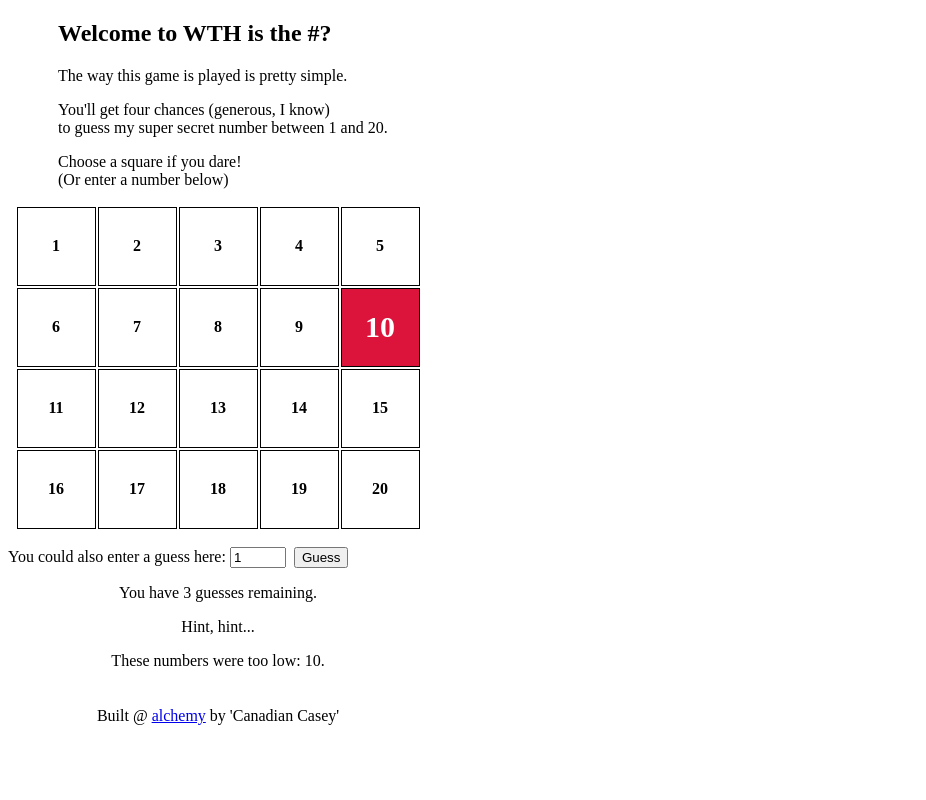
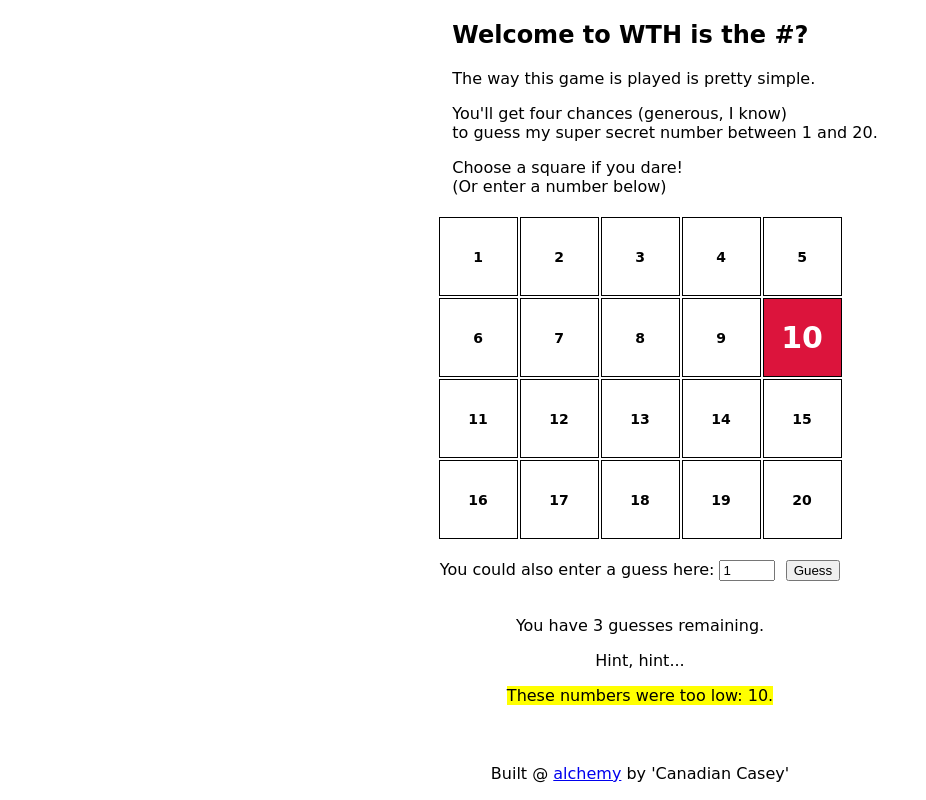
Before and after one commit to drmartell/number-guesser, a plain HTML site: page index.html in a window 1280 px wide. Both pictures are taken after a click on the element "10". Shown: the whole page, without its empty margins (0-926 px from the left). Drawn offline with Linux system fonts and the light colour scheme; a web font is replaced by a local one.

Commit message:
includes refactors and removes extraneous comments

```diff
--- a/app.js
+++ b/app.js
@@ -1,19 +1,11 @@
 import { compareNumbers } from './functions.js';
-
-//export const compareNumbers = (guess, correctNumber) => 7;
 
 // adapted from: https://developer.mozilla.org/en-US/docs/Web/JavaScript/Reference/Global_Objects/Math/random
 export const generateRandom20 = () => Math.floor(Math.random() * Math.floor(20)) + 1;
 
-// const submitButton = document.getElementById('submit-button');
-// console.log(submitButton);
-// submitButton.addEventListener('click', () => {
-//     alert('You clicked submit');
-// });
-
+// get DOM elements
 const triesRemaining = document.getElementById('tries-remaining');
 const numTable = document.getElementById('numbers-table');
-//const rawUserGuess = document.getElementByName('user-guess');
 const rawUserGuess = document.getElementById('user-guess-id');
 const submitButton = document.getElementById('make-guess');
 const playAgainButton = document.getElementById('play-again');
@@ -21,103 +13,73 @@ const notifier = document.getElementById('notifier');
 const tooHighSpan = document.getElementById('too-high');
 const tooLowSpan = document.getElementById('too-low');
 
-const hiddenNumber = generateRandom20();
-console.log(hiddenNumber);
-//let triesRemaining = 4;
-//let userGuess = rawUserGuess.value;
+// generate the secret number
+const secretNumber = generateRandom20();
 let tooHigh = '';
 let tooLow = '';
 
+// set initial user message of number of tries
 triesRemaining.innerText = 4;
 
-console.log('rawUserGuess.value ' + rawUserGuess);
+// add event listeners
+    // submitButton gets number from html number element
+//submitButton.addEventListener('click', () => updateTable(rawUserGuess.value));
 submitButton.addEventListener('click', () => updateTable(rawUserGuess.value));
 
+    // reload syntax from here: https://stackoverflow.com/questions/10839989/why-cant-i-pass-window-location-reload-as-an-argument-to-settimeout
+playAgainButton.addEventListener('click', () => resetGame());
+
+// declare helper functions
 function updateTable(numGuessed) {
-    console.log(numGuessed, '@updateTable');
-    // numGuessed ISN'T LOGGING
     document.getElementById('num' + numGuessed).click();
 }
 
-// reload syntax from here: https://stackoverflow.com/questions/10839989/why-cant-i-pass-window-location-reload-as-an-argument-to-settimeout
-playAgainButton.addEventListener('click', () => {
-    console.log('reloading');
+function resetGame() {
+    // reset button to invisible
     playAgainButton.classname = "play-again";
+    // reload window for new game
     window.location.reload();
-});
+}
+
 // adapted from https://stackoverflow.com/questions/21033368/javascript-onclick-event-html-table and http://jsfiddle.net/8A37s/5/
-// save table object to a variable
-// table.addEventListener('click', () => function () {
-//     console.log('you clicked on the table')
-// });
-
 // check that table exists
 if (numTable !== null) {
     // iterate over table rows using length property to stop loop
     for (let i = 0; i < numTable.rows.length; i++) {
         // iterate over cells within each row (cells.length indicates the number of cells)
         for (let j = 0; j < numTable.rows[i].cells.length; j++) {
-            //numTable.rows[i].cells[j].addEventListener('click', function() {
-            // console.log(numTable.rows[i].cells[j].id);
-            //numTable.rows[i].cells[j].addEventListener('click', function() {
             document.getElementById(numTable.rows[i].cells[j].id).addEventListener('click', function() {
-                //alert(this.innerHTML);
-                // console.log(this);
-                // console.log(this.class);
-                // console.log(typeof this);
-                //this.class = "chosen";
                 // decrement tries remaining if until exhausted
-                //triesRemaining = triesRemaining.innerText;
                 // reference for how to break an if statement: https://stackoverflow.com/questions/4851657/call-break-in-nested-if-statements
                 breakable: if (triesRemaining.innerText > 0) {
-                    // prevent multiple selections of the same number
-                    if (this.className === "chosen") break breakable;
-
-                    this.className = "chosen";
+                    // prevent multiple selections of the same number by breaking out of if statement
+                    if (this.className === 'chosen') break breakable;
+                    // update UI to indicate user selection
+                    this.className = 'chosen';
                     triesRemaining.innerText -= 1;
                     let numUserClicked = this.innerText;
-                    if (compareNumbers(numUserClicked, hiddenNumber) === 1) {
+                    if (compareNumbers(numUserClicked, secretNumber) === 1) {
                         tooHigh += tooHigh.length > 0 ? ' and ' + numUserClicked : numUserClicked;
                         tooHighSpan.innerText = `These numbers were too high: ${tooHigh}.`;
-                        //if (triesRemaining.innerText == 0) youLost();
                     }
-                    else if (compareNumbers(numUserClicked, hiddenNumber) === -1) {
+                    else if (compareNumbers(numUserClicked, secretNumber) === -1) {
                         tooLow += tooLow.length > 0 ? ' and ' + numUserClicked : numUserClicked;
                         tooLowSpan.innerText = `These numbers were too low: ${tooLow}.`;
-                        //if (triesRemaining.innerText == 0) youLost();
                     }
                     else {
                         notifier.innerText = `OMG, you WON on your ${(4 - triesRemaining.innerText) === 4 ? '4th' :  (4 - triesRemaining.innerText) === 3 ? '3rd' : (4 - triesRemaining.innerText) === 2 ? '2nd' : '1st'} try!`;                        triesRemaining.innerText = -1;
-                        notifier.className = "winner-text";
-                        this.className = "winner";
-                        playAgainButton.className = "visible";
+                        notifier.className = 'winner-text';
+                        this.className = 'winner';
+                        playAgainButton.className = 'visible';
                     }
-                    //console.log(hiddenNumber);
                 }
                 // game over if tries gets to zero
-                if (triesRemaining.innerText == 0) {
-                    //setTimeout( function() {
-                    notifier.innerText = `SO sorry, ya LOST - it was ${hiddenNumber}!`;
-                    notifier.className = "loser-text";
-                    playAgainButton.className = "visible";
-                      //}, 250);
+                if (parseInt(triesRemaining.innerText) === 0) {
+                    notifier.innerText = `SO sorry, ya LOST - it was ${secretNumber}!`;
+                    notifier.className = 'loser-text';
+                    playAgainButton.className = 'visible';
                 }
-                // this.$forceUpdate();
-                //tableText(this);
-
             });
         }
     }
 }
-
-// function youLost() {
-//     //setTimeout( function() {
-//         console.log('you lost');
-//         notifier.innerText = `SO sorry, ya LOST ;)`;
-//         notifier.className = "loser-text";
-//         playAgainButton.className = "hidden";
-//         //}, 250);
-// }
-// function tableText(tableCell) {
-//     alert(tableCell.innerHTML);
-// }
--- a/functions.js
+++ b/functions.js
@@ -5,7 +5,6 @@
 // -1 - the guessed number is too low
 // 1 - the guessed number is too high
 export const compareNumbers = (guess, correctNumber = 7) => {
-    //guess === correctNumber ? 0 : guess > correctNumber ? 1 : -1;
     if (guess > correctNumber) return 1;
     if (guess < correctNumber) return -1;
     return 0; // guess === correctNumber
--- a/index.html
+++ b/index.html
@@ -51,12 +51,12 @@
         <!-- want to say x was too high and y was too low
         will need conditional to include or not include the word 'and' if I approach it this way -->
         <p>Hint, hint...</p>
-        <p><span id="too-high"></span></p>
-        <p><span id="too-low"></span></p>
+        <p><span class="hint" id="too-high"></span></p>
+        <p><span class="hint" id="too-low"></span></p>
     </div>
     <div id="button-div"><button id="play-again" class="hidden">Play Again</button></div>
     <footer>
-        <div id="footer">Built @ <a href="https://www.alchemycodelab.com" target="_blank">alchemy</a> by 'Canadian Casey'</div>
+        <div id="footer"><p>Built @ <a href="https://www.alchemycodelab.com" target="_blank">alchemy</a> by 'Canadian Casey'</p></div>
     </footer>
     <script type="module" src="./app.js"></script>
 </body>
--- a/style.css
+++ b/style.css
@@ -1,3 +1,15 @@
+@import url('https://fonts.googleapis.com/css?family=Patua+One|Tajawal&display=swap');
+/* font-family: 'Patua One', cursive; */
+/* font-family: 'Tajawal', sans-serif; */
+
+body {
+    font-family: 'Patua One', cursive;
+        display: grid;
+        height: 100vh;
+        margin: 0;
+        place-items: center center;
+}
+
 article {
     margin-left: 50px;
 }
@@ -14,7 +26,7 @@ table {
     color: black;
     cursor: pointer;
     font-weight: 800;
-    font-size: 16px;
+    font-size: 14px;
     align-self: center;
 }
 
@@ -86,4 +98,8 @@ td {
     visibility: visible;
 }
 
+.hint {
+    background-color: yellow;
+}
+
 /* Button CSS styling derived from MDN docs: https://developer.mozilla.org/en-US/docs/Web/HTML/Element/input/button */
```
Also changed, not shown: test/guess-a-number.test.js (+1 -5 lines).
